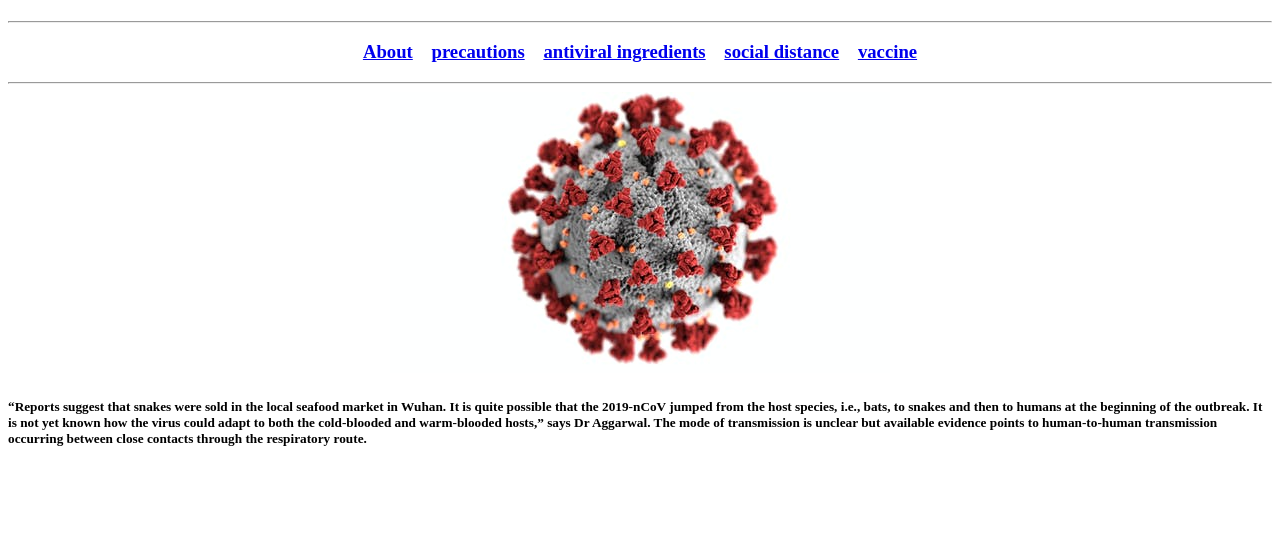
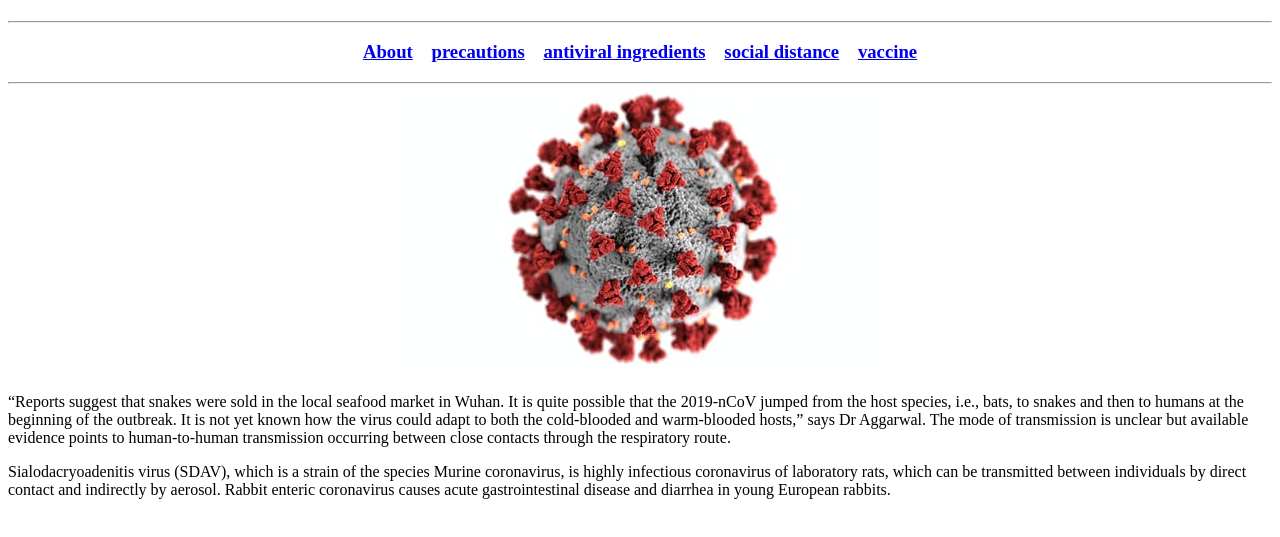
Before and after one commit to Himasree7/corona-virus, a plain HTML site: page about.html in a window 1280 px wide. Shown: the part 105-642 px from the top of the page. Drawn offline with Linux system fonts and the light colour scheme.

Commit message:
Update about.html

```diff
--- a/about.html
+++ b/about.html
@@ -20,10 +20,11 @@
   <hr>
   </center>
 <center><img src="corona virus.jpg" alt="corona virus"></center>
-<p><h5>
+<p>
   “Reports suggest that snakes were sold in the local seafood market in Wuhan. It is quite possible that the 2019-nCoV jumped from the host species, i.e., bats, to snakes and then to humans at the beginning of the outbreak. It is not yet known how the virus could adapt to both the cold-blooded and warm-blooded hosts,” says Dr Aggarwal.
 
   The mode of transmission is unclear but available evidence points to human-to-human transmission occurring between close contacts through the respiratory route.
-</h5></p>
+</p>
+<p>Sialodacryoadenitis virus (SDAV), which is a strain of the species Murine coronavirus, is highly infectious coronavirus of laboratory rats, which can be transmitted between individuals by direct contact and indirectly by aerosol. Rabbit enteric coronavirus causes acute gastrointestinal disease and diarrhea in young European rabbits.</p>
 </body>
 </html>
```
